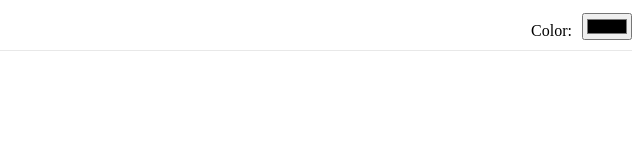
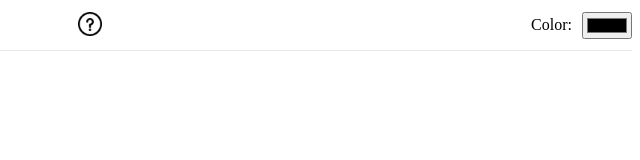
Before and after one commit to danplisetsky/resume-maker, a website: page index.html in a window 1280 px wide. Shown: the full height of the page, 640-1280 px from the left. Drawn offline with Linux system fonts and the light colour scheme.

Commit message:
add help link

```diff
--- a/index.html
+++ b/index.html
@@ -58,6 +58,10 @@
 
     </div>
 
+    <a href="https://github.com/danplisetsky/resume-maker#resume-maker" target="_blank" id="helpLink">
+      <img src="img/nav/information.png" alt="help">
+    </a>
+
     <label for="colorPicker" id="colorPickerLabel">Color: </label>
     <input type="color" id="colorPicker">
   </div>
--- a/style/style.css
+++ b/style/style.css
@@ -34,7 +34,8 @@ button {
   cursor: pointer;
 }
 
-button > img {
+button > img,
+a > img {
   width: 24px;
   height: 24px;
 }
@@ -51,10 +52,17 @@ button > img {
   height: 100%;
 }
 
+/* other nav elements */
+
+#helpLink {
+  align-self: flex-end;
+  margin: 0 auto;
+}
+
 #colorPicker,
 #colorPickerLabel {
   cursor: pointer;
-  align-self: flex-end;
+  align-self: center;
 }
 
 #colorPickerLabel {
```
Also changed, not shown: img/nav/information.png (added).
